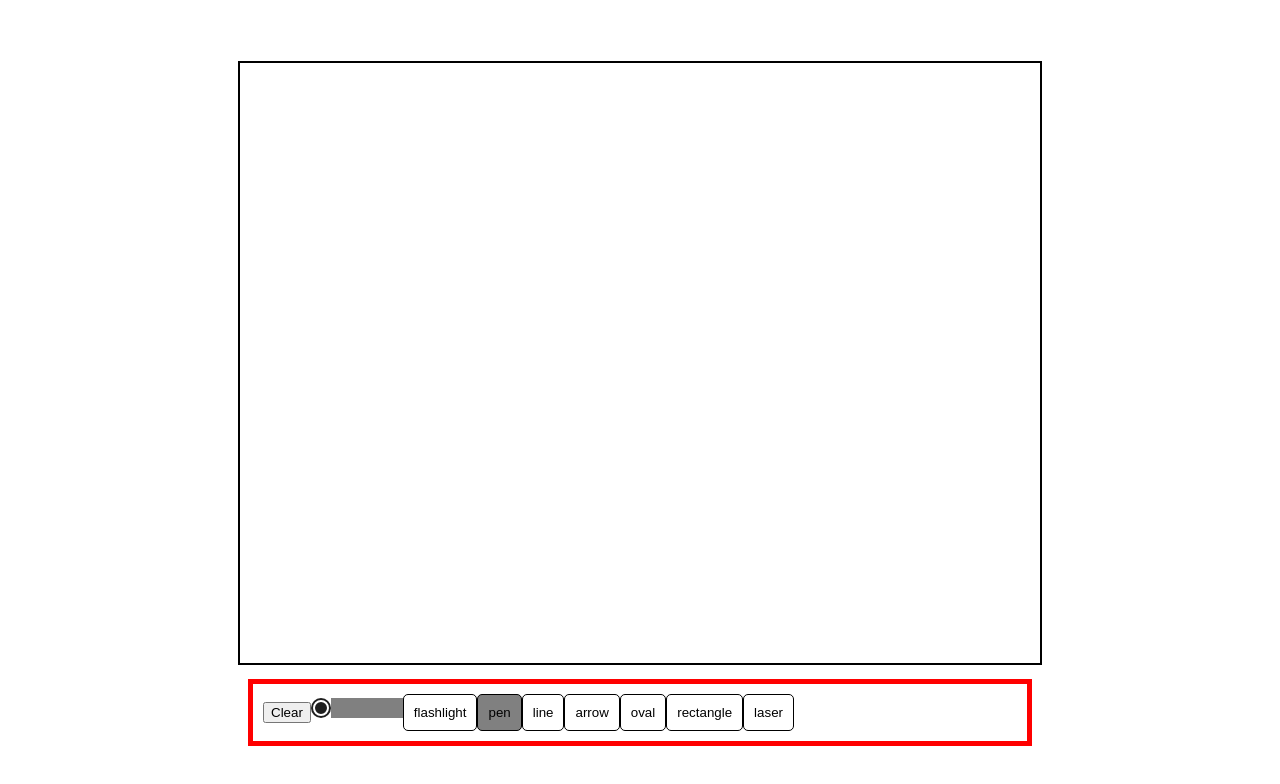
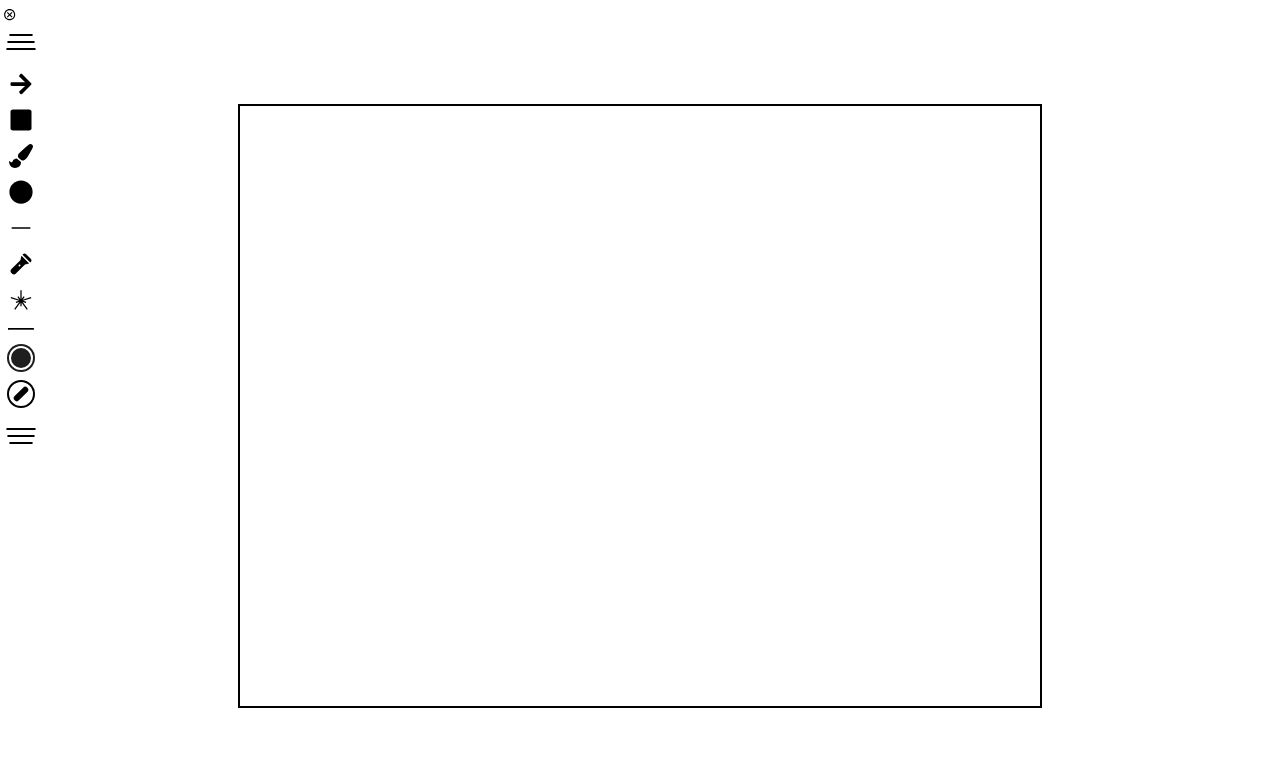
Before and after one commit to DmytroVasin/DrawPen, a React (Create React App) app: page / in a window 1280 px wide. Shown: the top 784 px of the page. Built offline with nearby package versions, Linux system fonts and the light colour scheme.

Commit message:
'3-add-styles'

```diff
--- a/package.json
+++ b/package.json
@@ -8,6 +8,7 @@
     "react": "^18.3.1",
     "react-dom": "^18.3.1",
     "react-scripts": "5.0.1",
+    "react-icons": "^5.2.1",
     "perfect-freehand": "^1.2.2",
     "lodash.throttle": "^4.1.1"
   },
--- a/src/components/DrawDesk.css
+++ b/src/components/DrawDesk.css
@@ -2,41 +2,3 @@
   cursor: crosshair;
   border: 2px solid black;
 }
-
-#colorPicker {
-  position: relative;
-  width: 20px;
-  height: 20px;
-  border-radius: 50%;
-  border: 0px;
-}
-
-#colorPicker::before {
-  position: absolute;
-  content: '';
-  top: 50%;
-  left: 50%;
-  height: 12px;
-  width: 12px;
-  background: inherit;
-  border-radius: inherit;
-  border: 2px solid #fff;
-  transform: translate(-50%, -50%);
-}
-
-#brushWidth {
-  height: 20px;
-  border: 0px;
-  background-color: grey;
-}
-
-.tool {
-  padding: 10px;
-  border: 1px solid black;
-  border-radius: 5px;
-  background-color: white;
-}
-
-.tool.active {
-  background-color: grey;
-}
--- a/src/components/ToolBar.css
+++ b/src/components/ToolBar.css
@@ -1,5 +1,165 @@
 #toolbar {
-  border: 5px solid red;
-  margin: 10px;
-  padding: 10px;
+  position: fixed;
+  left: 0;
+  top: 0;
+  width: 40px;
+  display: flex;
+  flex-direction: column;
+  justify-content: center;
+  align-items: center;
+  border-radius: 10px;
+  background-color: rgba(255, 255, 255, 0.2);
+  backdrop-filter: blur(17px);
+  border: 1px solid rgba(255, 255, 255, 0.2);
 }
+
+#toolbar svg {
+  fill: #000;
+}
+
+.toolbar__header {
+  width: 100%;
+  display: flex;
+  flex-direction: column;
+  align-items: center;
+  justify-content: center;
+  margin-top: 5px;
+}
+
+.toolbar__header .toolbar__header-buttons {
+  align-self: flex-start;
+}
+
+.toolbar__header-buttons {
+  margin-bottom: 5px;
+}
+
+.toolbar__header-buttons svg {
+  cursor: pointer;
+}
+
+.toolbar__header-buttons button {
+  background: none;
+  border: none;
+  display: flex;
+  justify-content: center;
+  align-items: center;
+  padding: 2px;
+  cursor: pointer;
+  width: 18px;
+  height: 18px;
+  pointer-events: all;
+}
+
+.toolbar__items {
+  padding: 0;
+  width: 100%;
+  display: flex;
+  flex-direction: column;
+  align-items: center;
+}
+
+.toolbar__items li {
+  margin: 3px 0;
+  width: 30px;
+  height: 30px;
+  display: flex;
+  justify-content: center;
+  align-items: center;
+}
+
+.toolbar__items .active {
+  background-color: rgba(255, 255, 255, 1);
+  border-radius: 5px;
+}
+
+.toolbar__items li button {
+  background: none;
+  border: none;
+  display: flex;
+  justify-content: center;
+  align-items: center;
+  padding: 2px;
+  cursor: pointer;
+  width: 30px;
+  height: 30px;
+  pointer-events: all;
+}
+
+.toolbar__items li button:focus {
+  outline: none;
+}
+
+.toolbar__items li button svg {
+  width: 24px;
+  height: 24px;
+  pointer-events: none;
+}
+
+.toolbar__items hr {
+  border-color: #4c4c4c;
+  margin: 10px 8px;
+  width: calc(100% - 16px);
+}
+
+.toolbar__bottom {
+  width: 100%;
+  display: flex;
+  justify-content: center;
+  margin-bottom: 5px;
+}
+
+/* Drag Lines: */
+
+.draglines {
+  width: 75%;
+  display: flex;
+  flex-direction: column;
+  align-items: center;
+  justify-content: center;
+  cursor: move;
+}
+
+.draglines div {
+  border: 1px solid black;
+  margin: 0;
+  margin-top: 5px;
+  border-radius: 15px;
+}
+
+.draglines div:nth-child(1) {
+  width: 75%;
+}
+
+.draglines div:nth-child(2) {
+  width: 85%;
+}
+
+.draglines div:nth-child(3) {
+  width: 95%;
+}
+
+.rotated {
+  transform: rotate(180deg);
+}
+
+#colorPicker {
+  position: relative;
+  width: 28px;
+  height: 28px;
+  border-radius: 50%;
+  border: 0px;
+}
+
+#colorPicker::before {
+  position: absolute;
+  content: "";
+  top: 50%;
+  left: 50%;
+  height: 20px;
+  width: 20px;
+  background: inherit;
+  border-radius: inherit;
+  border: 2px solid #fff;
+  transform: translate(-50%, -50%);
+}
--- a/src/components/ToolBar.js
+++ b/src/components/ToolBar.js
@@ -1,107 +1,125 @@
-import './ToolBar.css';
+import React, { useState } from "react";
+import "./ToolBar.css";
+import { colorList, widthList } from "../constants.js";
+import { FaPaintBrush, FaSquare, FaCircle, FaArrowRight } from "react-icons/fa";
+import { AiOutlineLine } from "react-icons/ai";
+import { IoFlashlight } from "react-icons/io5";
+import { GiLaserBurst } from "react-icons/gi";
+import { MdOutlineCancel } from "react-icons/md";
 
-import React from 'react';
-import {
-  colorList,
-  widthList,
-} from '../constants.js'
+const DragLines = ({ className = "" }) => {
+  return (
+    <div className={`draglines ${className}`}>
+      <div />
+      <div />
+      <div />
+    </div>
+  );
+};
 
 const ToolBar = ({
   activeTool,
   activeColorIndex,
   activeWidthIndex,
-  handleReset,
   handleChangeColor,
   handleChangeWidth,
   handleChangeTool,
 }) => {
-  // console.log('ToolBar render');
   const onChangeTool = (event) => {
-    handleChangeTool(event.target.name)
-  }
+    handleChangeTool(event.target.name);
+  };
 
   const onChangeColor = () => {
-    const newColorIndex = (activeColorIndex + 1) % colorList.length
-
-    handleChangeColor(newColorIndex)
-  }
+    const newColorIndex = (activeColorIndex + 1) % colorList.length;
+    handleChangeColor(newColorIndex);
+  };
 
   const onChangeWidth = () => {
-    const newWidthIndex = (activeWidthIndex + 1) % widthList.length
-
-    handleChangeWidth(newWidthIndex)
-  }
+    const newWidthIndex = (activeWidthIndex + 1) % widthList.length;
+    handleChangeWidth(newWidthIndex);
+  };
 
   return (
-    <div id='toolbar'>
-      <button onClick={handleReset}>Clear</button>
+    <aside id="toolbar">
+      <div className="toolbar__header">
+        <div className="toolbar__header-buttons">
+          <button>
+            <MdOutlineCancel />
+          </button>
+        </div>
+        <DragLines />
+      </div>
+      <ul className="toolbar__items">
+        <li className={activeTool === "arrow" ? "active" : ""}>
+          <button name="arrow" onClick={onChangeTool}>
+            <FaArrowRight />
+          </button>
+        </li>
+        <li className={activeTool === "rectangle" ? "active" : ""}>
+          <button name="rectangle" onClick={onChangeTool}>
+            <FaSquare />
+          </button>
+        </li>
+        <li className={activeTool === "pen" ? "active" : ""}>
+          <button name="pen" onClick={onChangeTool}>
+            <FaPaintBrush />
+          </button>
+        </li>
+        <li className={activeTool === "oval" ? "active" : ""}>
+          <button name="oval" onClick={onChangeTool}>
+            <FaCircle />
+          </button>
+        </li>
+        <li className={activeTool === "line" ? "active" : ""}>
+          <button name="line" onClick={onChangeTool}>
+            <AiOutlineLine />
+          </button>
+        </li>
+        <li className={activeTool === "flashlight" ? "active" : ""}>
+          <button name="flashlight" onClick={onChangeTool}>
+            <IoFlashlight />
+          </button>
+        </li>
+        <li className={activeTool === "laser" ? "active" : ""}>
+          <button name="laser" onClick={onChangeTool}>
+            <GiLaserBurst />
+          </button>
+        </li>
+        <hr />
+        <li>
           <button
             id="colorPicker"
             onClick={onChangeColor}
             style={{ backgroundColor: colorList[activeColorIndex].color }}
           />
+        </li>
+        <li>
           <button
-        id="brushWidth"
             onClick={onChangeWidth}
-        style={{ width: `${widthList[activeWidthIndex].width * 4}px` }}
-      />
-      <button
-        id="tool-flashlight"
-        name='flashlight'
-        className={`tool ${activeTool === 'flashlight' && 'active'}`}
-        onClick={onChangeTool}
+            style={{
+              border: "2px solid #000",
+              borderRadius: "50%",
+              width: 28,
+              height: 28,
+            }}
           >
-        flashlight
+            <div
+              style={{
+                width: widthList[activeWidthIndex].width / 3,
+                height: 18,
+                backgroundColor: "black",
+                transform: "rotate(45deg)",
+                borderRadius: "5px",
+                position: "relative",
+              }}
+            ></div>
           </button>
-      <button
-        id="tool-pen"
-        name='pen'
-        className={`tool ${activeTool === 'pen' && 'active'}`}
-        onClick={onChangeTool}
-      >
-        pen
-      </button>
-      <button
-        id="tool-line"
-        name='line'
-        className={`tool ${activeTool === 'line' && 'active'}`}
-        onClick={onChangeTool}
-      >
-        line
-      </button>
-      <button
-        id="tool-arrow"
-        name='arrow'
-        className={`tool ${activeTool === 'arrow' && 'active'}`}
-        onClick={onChangeTool}
-      >
-        arrow
-      </button>
-      <button
-        id="tool-oval"
-        name='oval'
-        className={`tool ${activeTool === 'oval' && 'active'}`}
-        onClick={onChangeTool}
-      >
-        oval
-      </button>
-      <button
-        id="tool-rectangle"
-        name='rectangle'
-        className={`tool ${activeTool === 'rectangle' && 'active'}`}
-        onClick={onChangeTool}
-      >
-        rectangle
-      </button>
-      <button
-        id="tool-laser"
-        name='laser'
-        className={`tool ${activeTool === 'laser' && 'active'}`}
-        onClick={onChangeTool}
-      >
-        laser
-      </button>
+        </li>
+      </ul>
+      <div className="toolbar__bottom">
+        <DragLines className="rotated" />
       </div>
+    </aside>
   );
 };
 
```
Also changed, not shown: 1 other file (tests, documents, lock files or other folders). Lines whose indentation alone changed are shown as unchanged.
